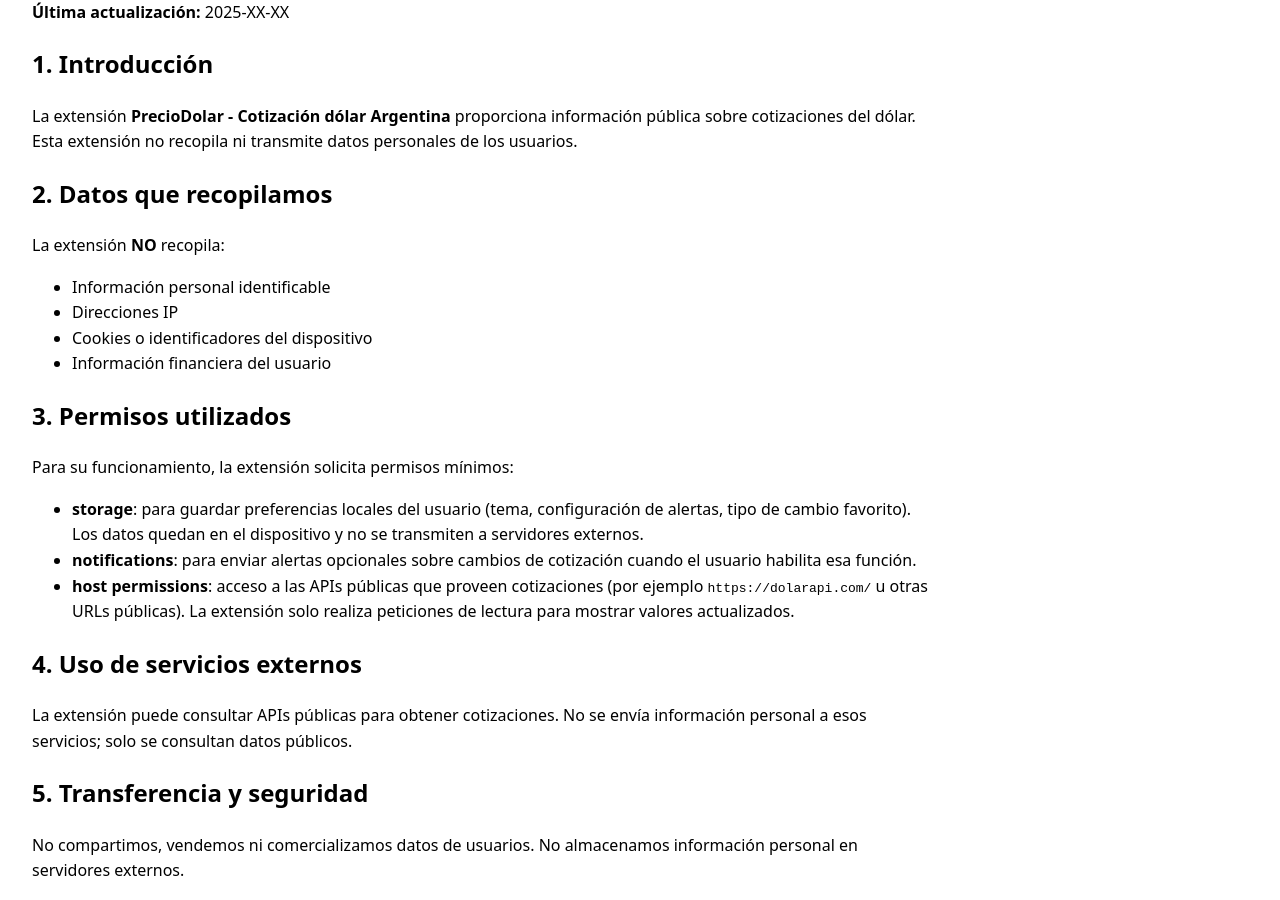
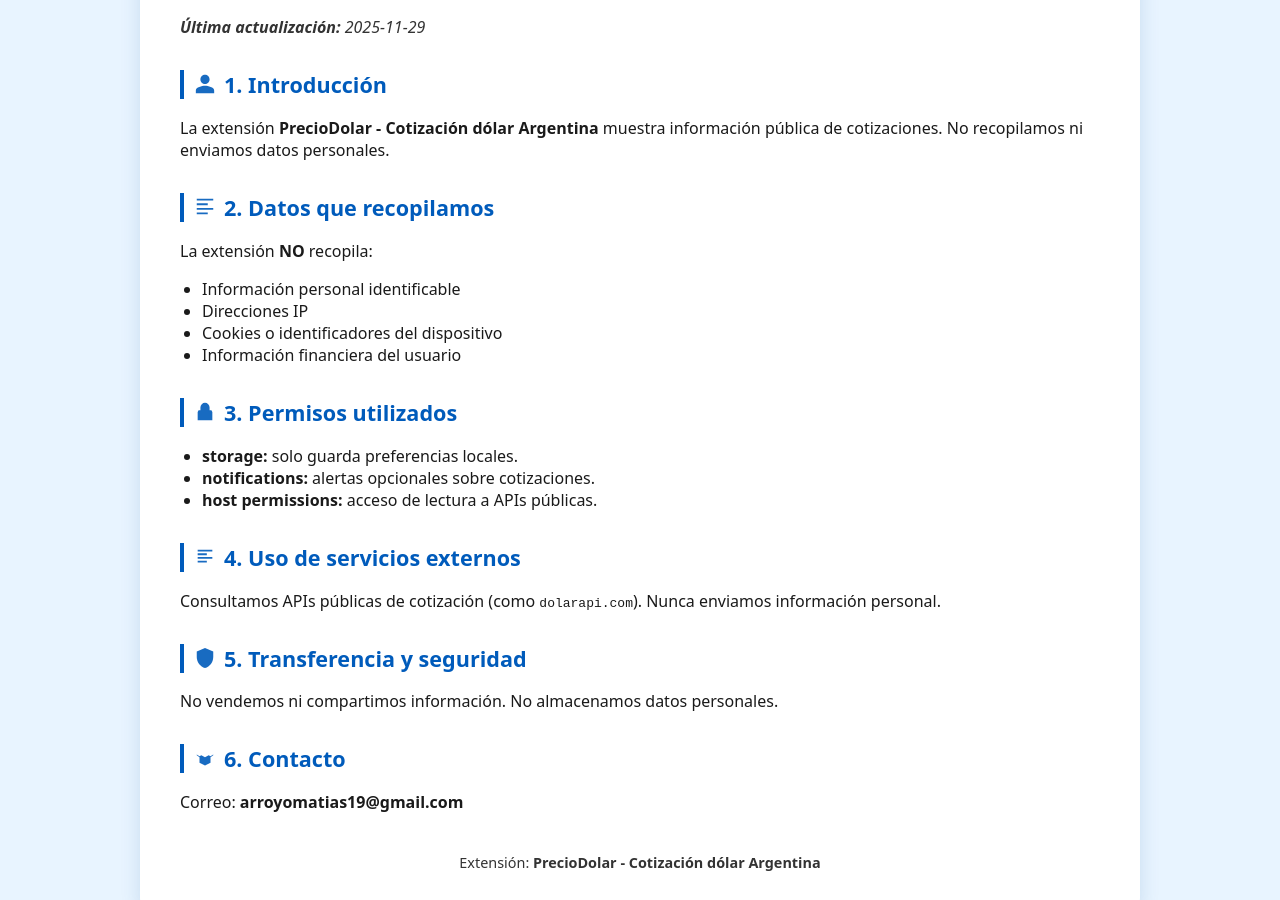
Before and after one commit to matiasarroyo1978/PrecioDolar-privacy, a plain HTML site: page index.html in a window 1280 px wide. Shown: the part 156-1056 px from the top of the page. Drawn offline with Linux system fonts and the light colour scheme.

Commit message:
Add privacy policy page

```diff
--- a/index.html
+++ b/index.html
@@ -4,15 +4,99 @@
   <meta charset="utf-8" />
   <meta name="viewport" content="width=device-width,initial-scale=1" />
   <title>Política de Privacidad - PrecioDolar</title>
+
+  <style>
+    body {
+      font-family: system-ui, Roboto, Arial, sans-serif;
+      background: #e8f4ff; /* celeste muy suave */
+      margin: 0;
+      padding: 0;
+      color: #1a1a1a;
+    }
+
+    .container {
+      max-width: 920px;
+      margin: 40px auto;
+      background: #ffffff;
+      padding: 40px;
+      border-radius: 14px;
+      box-shadow: 0 4px 20px rgba(0, 87, 146, 0.15); /* sombra celeste */
+      border-top: 6px solid #68aefc; /* celeste fuerte */
+    }
+
+    h1 {
+      display: flex;
+      align-items: center;
+      gap: 10px;
+      font-size: 2rem;
+      color: #005bbb; /* celeste bandera */
+    }
+
+    h2 {
+      margin-top: 32px;
+      display: flex;
+      align-items: center;
+      gap: 8px;
+      color: #005bbb;
+      border-left: 4px solid #005bbb;
+      padding-left: 10px;
+      font-size: 1.35rem;
+    }
+
+    ul {
+      padding-left: 22px;
+      margin-top: 10px;
+    }
+
+    footer {
+      margin-top: 40px;
+      text-align: center;
+      font-size: 0.9rem;
+      color: #333;
+    }
+
+    .updated {
+      margin-bottom: 24px;
+      font-style: italic;
+      color: #333;
+    }
+
+    .icon {
+      width: 22px;
+      height: 22px;
+      opacity: 0.9;
+    }
+  </style>
 </head>
-<body style="font-family:system-ui,Roboto,Arial,sans-serif;line-height:1.6;margin:32px;max-width:900px;">
-  <h1>Política de Privacidad – Extensión “PrecioDolar - Cotización dólar Argentina”</h1>
-  <p><strong>Última actualización:</strong> 2025-XX-XX</p>
 
-  <h2>1. Introducción</h2>
-  <p>La extensión <strong>PrecioDolar - Cotización dólar Argentina</strong> proporciona información pública sobre cotizaciones del dólar. Esta extensión no recopila ni transmite datos personales de los usuarios.</p>
+<body>
+  <div class="container">
+    <h1>
+      <svg class="icon" viewBox="0 0 24 24" fill="#005bbb">
+        <path d="M12 2L2 7l10 5 10-5-10-5zm0 7l-10-5v9l10 5 10-5V4l-10 5z"/>
+      </svg>
+      Política de Privacidad – PrecioDolar
+    </h1>
 
-  <h2>2. Datos que recopilamos</h2>
+    <p class="updated"><strong>Última actualización:</strong> 2025-11-29</p>
+
+    <h2>
+      <svg class="icon" viewBox="0 0 24 24" fill="#005bbb">
+        <path d="M12 12c2.7 0 5-2.3 5-5s-2.3-5-5-5-5 2.3-5 5 2.3 5 5 5zm0 2c-3.3 0-10 1.7-10 5v3h20v-3c0-3.3-6.7-5-10-5z"/>
+      </svg>
+      1. Introducción
+    </h2>
+    <p>
+      La extensión <strong>PrecioDolar - Cotización dólar Argentina</strong> muestra información pública de cotizaciones.
+      No recopilamos ni enviamos datos personales.
+    </p>
+
+    <h2>
+      <svg class="icon" viewBox="0 0 24 24" fill="#005bbb">
+        <path d="M3 3h18v2H3V3zm0 5h12v2H3V8zm0 5h18v2H3v-2zm0 5h12v2H3v-2z"/>
+      </svg>
+      2. Datos que recopilamos
+    </h2>
     <p>La extensión <strong>NO</strong> recopila:</p>
     <ul>
       <li>Información personal identificable</li>
@@ -21,25 +105,48 @@
       <li>Información financiera del usuario</li>
     </ul>
 
-  <h2>3. Permisos utilizados</h2>
-  <p>Para su funcionamiento, la extensión solicita permisos mínimos:</p>
+    <h2>
+      <svg class="icon" viewBox="0 0 24 24" fill="#005bbb">
+        <path d="M12 2a5 5 0 00-5 5v3H5l-1 2v9h16v-9l-1-2h-2V7a5 5 0 00-5-5z"/>
+      </svg>
+      3. Permisos utilizados
+    </h2>
     <ul>
-    <li><strong>storage</strong>: para guardar preferencias locales del usuario (tema, configuración de alertas, tipo de cambio favorito). Los datos quedan en el dispositivo y no se transmiten a servidores externos.</li>
-    <li><strong>notifications</strong>: para enviar alertas opcionales sobre cambios de cotización cuando el usuario habilita esa función.</li>
-    <li><strong>host permissions</strong>: acceso a las APIs públicas que proveen cotizaciones (por ejemplo <code>https://dolarapi.com/</code> u otras URLs públicas). La extensión solo realiza peticiones de lectura para mostrar valores actualizados.</li>
+      <li><strong>storage:</strong> solo guarda preferencias locales.</li>
+      <li><strong>notifications:</strong> alertas opcionales sobre cotizaciones.</li>
+      <li><strong>host permissions:</strong> acceso de lectura a APIs públicas.</li>
     </ul>
 
-  <h2>4. Uso de servicios externos</h2>
-  <p>La extensión puede consultar APIs públicas para obtener cotizaciones. No se envía información personal a esos servicios; solo se consultan datos públicos.</p>
+    <h2>
+      <svg class="icon" viewBox="0 0 24 24" fill="#005bbb">
+        <path d="M4 4h16v2H4zm0 4h10v2H4zm0 4h16v2H4zm0 4h10v2H4z"/>
+      </svg>
+      4. Uso de servicios externos
+    </h2>
+    <p>
+      Consultamos APIs públicas de cotización (como <code>dolarapi.com</code>).
+      Nunca enviamos información personal.
+    </p>
 
-  <h2>5. Transferencia y seguridad</h2>
-  <p>No compartimos, vendemos ni comercializamos datos de usuarios. No almacenamos información personal en servidores externos.</p>
+    <h2>
+      <svg class="icon" viewBox="0 0 24 24" fill="#005bbb">
+        <path d="M12 1L3 5v6c0 5.5 3.8 10.7 9 12 5.2-1.3 9-6.5 9-12V5l-9-4z"/>
+      </svg>
+      5. Transferencia y seguridad
+    </h2>
+    <p>No vendemos ni compartimos información. No almacenamos datos personales.</p>
 
-  <h2>6. Contacto</h2>
-  <p>Si querés contactarme o tenés dudas: <strong>arroyomatias19@gmail.com</strong></p>
+    <h2>
+      <svg class="icon" viewBox="0 0 24 24" fill="#005bbb">
+        <path d="M21 8V7l-3 2-2-1-4 2-4-2-2 1-3-2v1l3 2v6l6 3 6-3v-6l3-2z"/>
+      </svg>
+      6. Contacto
+    </h2>
+    <p>Correo: <strong>arroyomatias19@gmail.com</strong></p>
 
-  <footer style="margin-top:32px;font-size:0.9em;color:#555;">
-    <p>Extensión: PrecioDolar - Cotización dólar Argentina</p>
+    <footer>
+      Extensión: <strong>PrecioDolar - Cotización dólar Argentina</strong>
     </footer>
+  </div>
 </body>
 </html>
```
Lines whose indentation alone changed are shown as unchanged.
